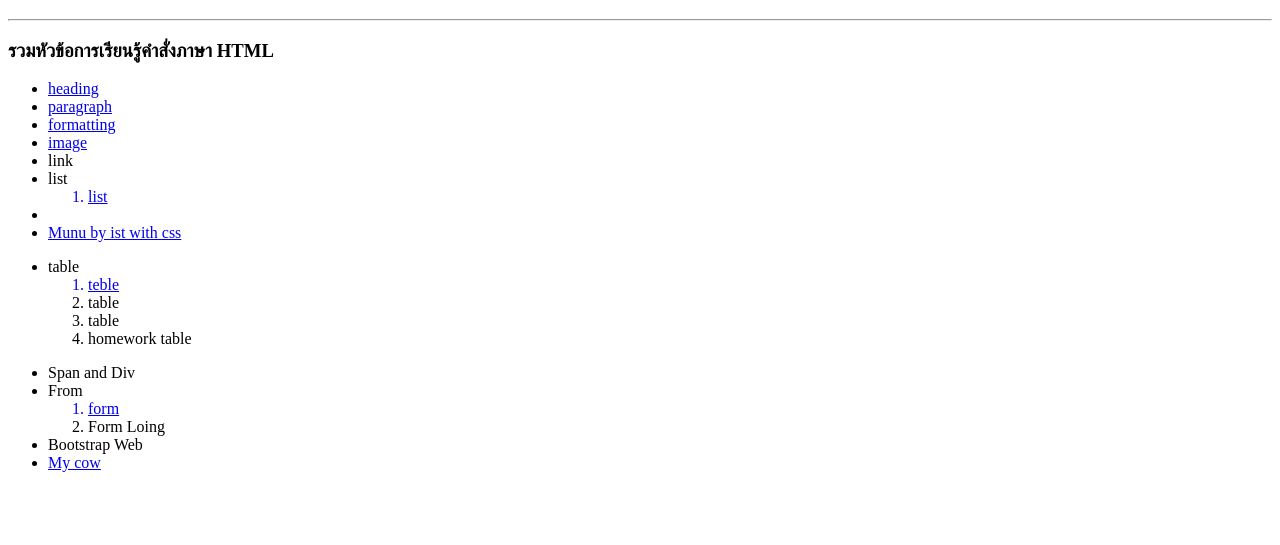
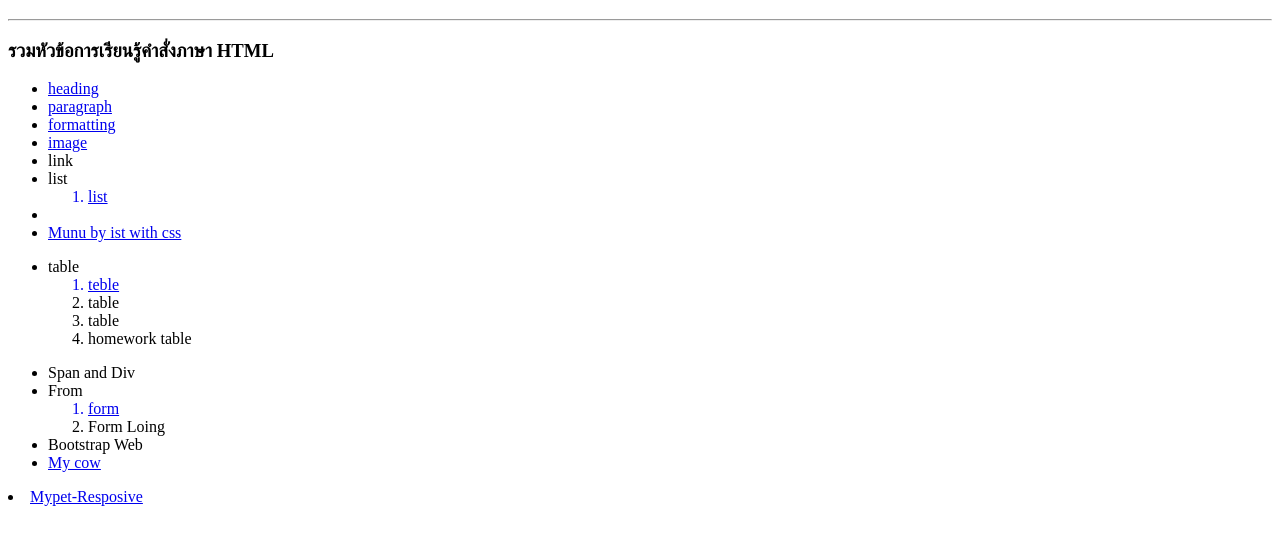
Before and after one commit to 039Ploy/WEB-6540, a plain HTML site: page 6540_01home.html in a window 1280 px wide. Shown: the part 61-606 px from the top of the page. Drawn offline with Linux system fonts and the light colour scheme.

Commit message:
Add files via upload

```diff
--- a/6540_01home.html
+++ b/6540_01home.html
@@ -54,6 +54,6 @@
         <li>Bootstrap Web</li>
         <li><a href="6540_06Mypet.html">My cow</li>
     </ul>
-
+    <li><a href="6540_06Mypet-responssive.html">Mypet-Resposive</li>
 </body>
 </html>
```
